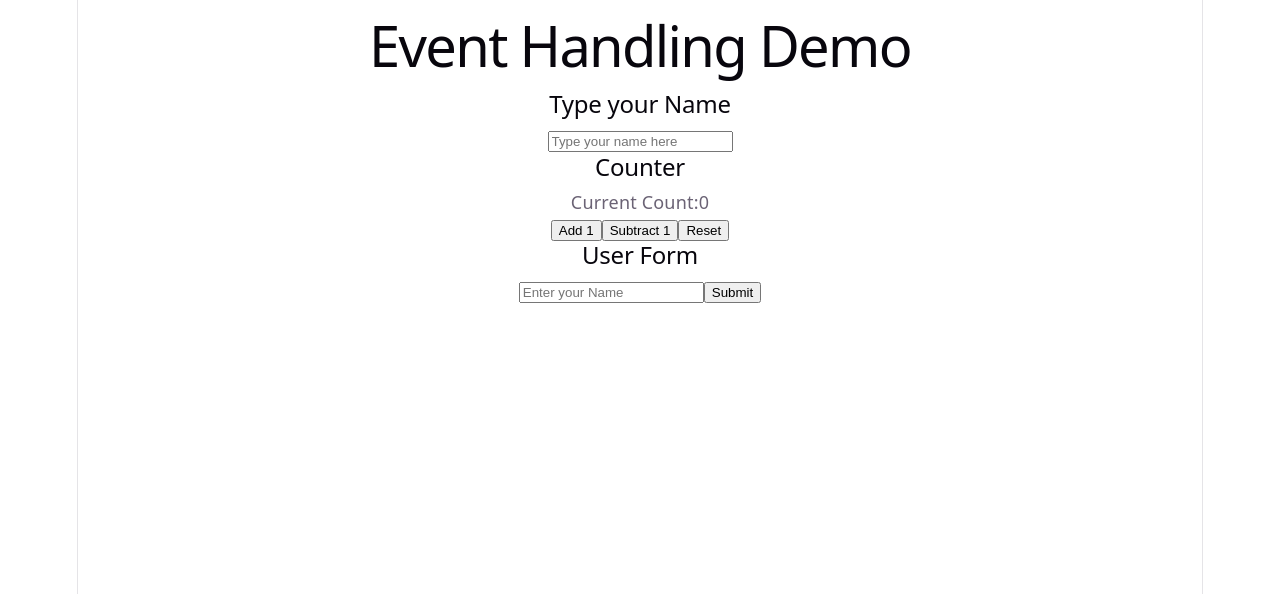
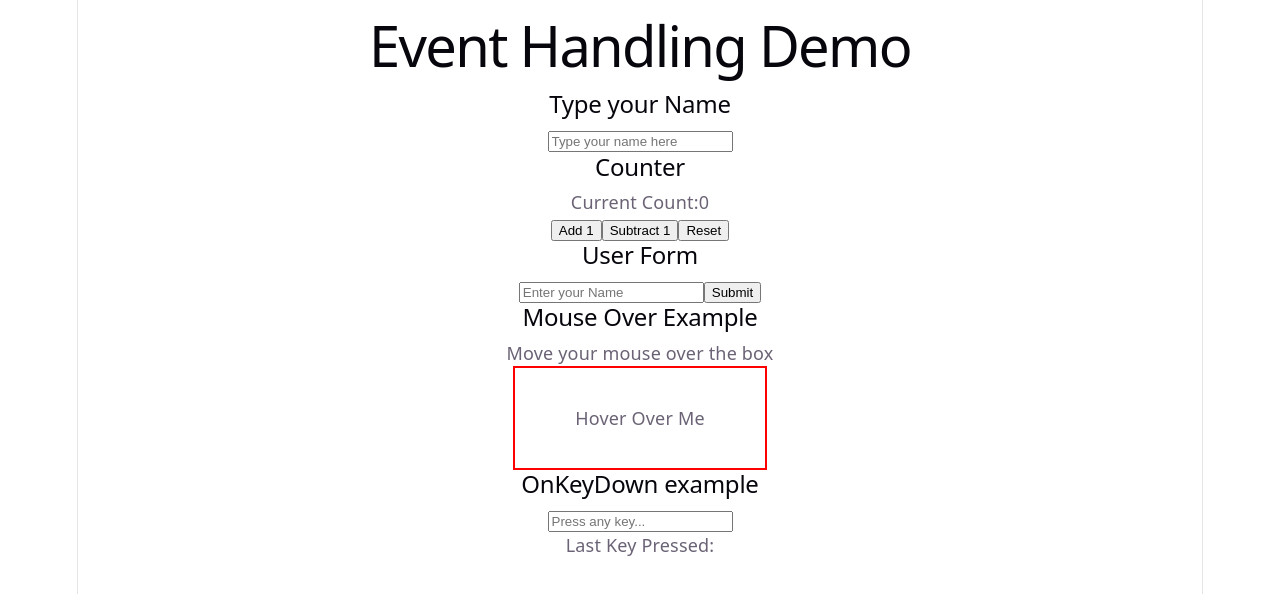
Before and after one commit to hassanvirak/My-first-react-App, a React (Vite) app: page / in a window 1280 px wide. Shown: the top 594 px of the page. Built offline with nearby package versions, Linux system fonts and the light colour scheme.

Commit message:
Updated project

```diff
--- a/src/App.jsx
+++ b/src/App.jsx
@@ -279,6 +279,8 @@
 import NameInput from "./components/NameInput";
 import Counter from "./components/Counter";
 import UserForm from "./components/Userform";
+import HoverMessage from "./components/HoverMessage";
+import KeyPress from "./components/KeyPress";
 
 function App() {
   return (
@@ -287,6 +289,8 @@ function App() {
       <NameInput />
       <Counter />
       <UserForm />
+      <HoverMessage />
+      <KeyPress />
     </div>
   )
 }
--- /dev/null
+++ b/src/components/HoverMessage.jsx
@@ -0,0 +1,45 @@
+// This component demonstrate the onMouseOver event
+
+import { useState } from "react";
+
+function HoverMessage(){
+    //State to store the message show on screen
+    const [message, setMessage] = useState(
+        "Move your mouse over the box"
+    )
+
+    //Runs when the mouse enters the box
+    function handleMouseOver(){
+        setMessage("🤞 Mouse is over the box")
+    }
+
+    //Runs when the mouse enters the box
+    function handleMouseLeave(){
+        setMessage("Move your mouse over the box")
+    }
+
+return (
+    <div>
+        <h2>Mouse Over Example</h2>
+        <p>{message}</p>
+        <div
+            onMouseOver={handleMouseOver}
+            onMouseLeave={handleMouseLeave}
+            style={{
+                margin: "auto",
+                width: '250px',
+                height: '100px',
+                border: '2px solid red',
+                display: 'flex',
+                alignItems: "center",
+                justifyContent: "center",
+                cursor: "pointer"
+            }}
+        >
+            Hover Over Me
+        </div>
+    </div>
+)
+
+}
+export default HoverMessage;
--- /dev/null
+++ b/src/components/KeyPress.jsx
@@ -0,0 +1,37 @@
+// This component demonstrate the OnMouseDown event
+
+import { useState } from "react";
+
+function KeyPress(){
+    //Stores the last key Pressed by the user
+    const[PressedKey, setPressedKey] = useState('');
+
+    //Runs whenever a key is pressed down
+    // function handleKeyDown(event){
+    //     //even.key contains the key name
+    //     setPressedKey(event.key);
+    // }
+    function handleKeyDown(event){
+    if(event.target.value.length >= 1){
+        event.preventDefault();
+    }
+}
+
+
+
+    return(
+    <div>
+            <h2>OnKeyDown example</h2>
+
+            <input
+                type="text"
+                onKeyDown={handleKeyDown}
+                placeholder="Press any key..."
+            />
+
+            <p>Last Key Pressed: {PressedKey}</p>
+        </div>
+    )
+}
+
+export default KeyPress;
```
